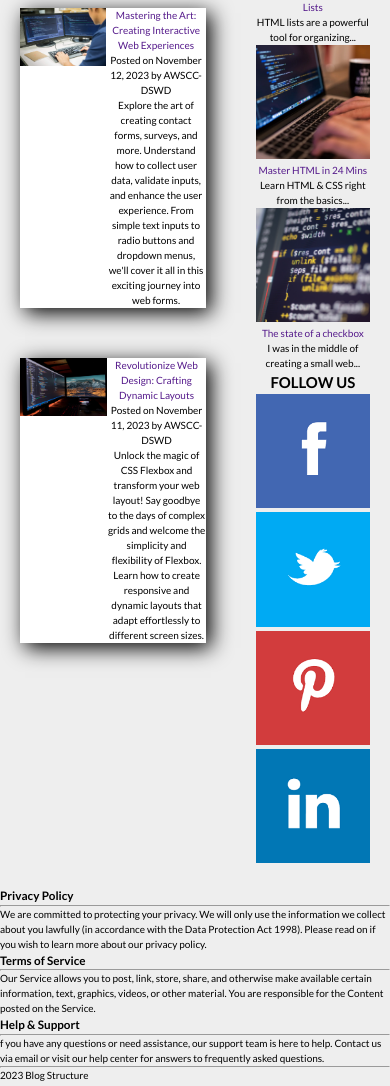
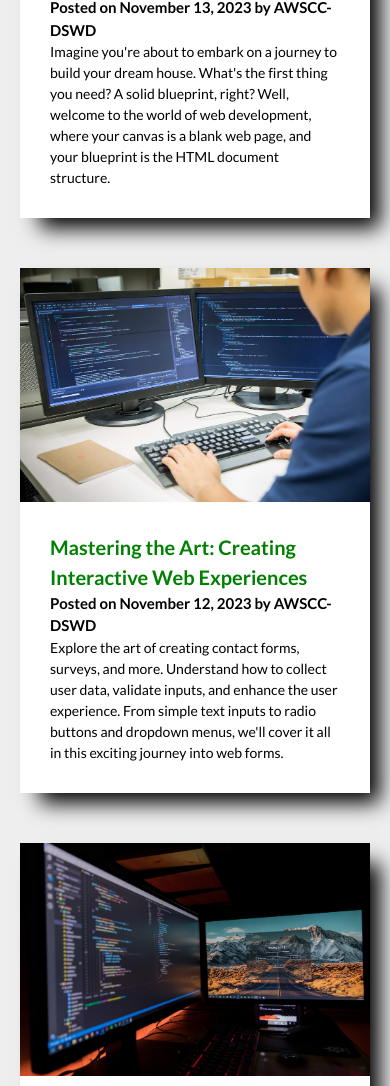
Before and after one commit to JosephAcacio/AWSCC-CodeQuest-Frontend, a plain HTML site: page projects/01-blog-post/index.html in a window 390 px wide. Shown: the part 707-1793 px from the top of the page. Drawn offline with Linux system fonts and the light colour scheme.

Commit message:
finished css without media queries

```diff
--- a/projects/01-blog-post/index.html
+++ b/projects/01-blog-post/index.html
@@ -8,8 +8,7 @@
     <title>Blog Template</title>
 </head>
 <body>
-    <div>
-        <header>
+    <div class="container">
         <nav>
             <p><span>Front-</span>End</p>
             <!-- Step 1.1: Create an Unordered List for Navigation -->
@@ -21,6 +20,7 @@
                 <li><a href="#">Contact</a></li>
             </ul>
         </nav>
+        <header>
             <section>
                 <!-- Step 2.1: Create a div for the container of the introductory part -->
                 <!-- Step 2.2: Inside the div, create a heading for the title of the blog. "Front-end" -->
@@ -57,21 +57,21 @@
                         <div class="post-image">
                             <img src="images/img2.jpeg" alt="Mastering the Art: Creating Interactive Web Experiences">
                         </div>
-                        <div>
-                            <a href="">Mastering the Art: Creating Interactive Web Experiences</a>
-                            <p>Posted on November 12, 2023 by AWSCC-DSWD</p>
-                            <p>Explore the art of creating contact forms, surveys, and more. Understand how to collect user data, validate inputs, and enhance the user experience. From simple text inputs to radio buttons and dropdown menus, we'll cover it all in this exciting journey into web forms.</p>
+                        <div class="post-content">
+                            <a class="post-title">Mastering the Art: Creating Interactive Web Experiences</a>
+                            <p class="post-info">Posted on November 12, 2023 by AWSCC-DSWD</p>
+                            <p class="post-summary">Explore the art of creating contact forms, surveys, and more. Understand how to collect user data, validate inputs, and enhance the user experience. From simple text inputs to radio buttons and dropdown menus, we'll cover it all in this exciting journey into web forms.</p>
                         </div>
                     </div>
 
                     <div class="post"> <!-- Include the following in this div for post: images/img3.jpeg, Revolutionize Web Design: Crafting Dynamic Layouts, Posted on November 11, 2023 by AWSCC-DSWD, Unlock the magic of CSS Flexbox and transform your web layout! Say goodbye to the days of complex grids and welcome the simplicity and flexibility of Flexbox. Learn how to create responsive and dynamic layouts that adapt effortlessly to different screen sizes. -->
-                        <div>
+                        <div class="post-image">
                             <img src="images/img3.jpeg" alt="Revolutionize Web Design: Crafting Dynamic Layouts">
                         </div>
-                        <div>
-                            <a href="">Revolutionize Web Design: Crafting Dynamic Layouts</a>
-                            <p>Posted on November 11, 2023 by AWSCC-DSWD</p>
-                            <p>Unlock the magic of CSS Flexbox and transform your web layout! Say goodbye to the days of complex grids and welcome the simplicity and flexibility of Flexbox. Learn how to create responsive and dynamic layouts that adapt effortlessly to different screen sizes.</p>
+                        <div class="post-content">
+                            <a class="post-title">Revolutionize Web Design: Crafting Dynamic Layouts</a>
+                            <p class="post-info">Posted on November 11, 2023 by AWSCC-DSWD</p>
+                            <p class="post-summary">Unlock the magic of CSS Flexbox and transform your web layout! Say goodbye to the days of complex grids and welcome the simplicity and flexibility of Flexbox. Learn how to create responsive and dynamic layouts that adapt effortlessly to different screen sizes.</p>
                         </div>
                     </div>
                 </article>
@@ -86,34 +86,34 @@
                     <!-- Under this subheading, create another div for "popular-posts", this will put all of the popular posts div into one div-->
                     <div class="popular-posts">
                         <div class="popular-post">
-                            <img src="images/posts/post1.jpg" alt="codes">
-                            <div>
-                                <a href="">Interesting HTML tags</a>
-                                <p> I am going to show you the top 9 interesting HTML...</p>
+                            <img class="popular-post-image" src="images/posts/post1.jpg" alt="codes">
+                            <div class="popular-post-content">
+                                <a class="popular-post-title" href="">Interesting HTML tags</a>
+                                <p class="popular-post-desc"> I am going to show you the top 9 interesting HTML...</p>
                             </div>
                         </div>
 
                         <div class="popular-post">
-                            <img src="images/posts/post2.png" alt="codes">
-                            <div>
-                                <a href="">Unleash the Potential of Lists</a>
-                                <p>HTML lists are a powerful tool for organizing...</p>
+                            <img class="popular-post-image" src="images/posts/post2.png" alt="codes">
+                            <div class="popular-post-content">
+                                <a class="popular-post-title"  href="">Unleash the Potential of Lists</a>
+                                <p class="popular-post-desc">HTML lists are a powerful tool for organizing...</p>
                             </div>
                         </div>
 
                         <div class="popular-post">
-                            <img src="images/posts/post3.webp" alt="codes">
-                            <div>
-                                <a href="">Master HTML in 24 Mins</a>
-                                <p>Learn HTML & CSS right from the basics...</p>
+                            <img class="popular-post-image" src="images/posts/post3.webp" alt="codes">
+                            <div class="popular-post-content">
+                                <a class="popular-post-title"  href="">Master HTML in 24 Mins</a>
+                                <p class="popular-post-desc">Learn HTML & CSS right from the basics...</p>
                             </div>
                         </div>
 
                         <div class="popular-post">
-                            <img src="images/posts/post4.png" alt="codes">
-                            <div>
-                                <a href="">The state of a checkbox</a>
-                                <p>I was in the middle of creating a small web...</p>
+                            <img class="popular-post-image" src="images/posts/post4.png" alt="codes">
+                            <div class="popular-post-content">
+                                <a class="popular-post-title"  href="">The state of a checkbox</a>
+                                <p class="popular-post-desc">I was in the middle of creating a small web...</p>
                             </div>
                         </div>
                     </div>
@@ -136,7 +136,7 @@
                         <!-- Inside this div, include the following: images/posts/post4.png, The state of a checkbox, I was in the middle of creating a small web...  -->
 
 
-                <div> <!-- div for "social-side" -->
+                <div class="social-side"> <!-- div for "social-side" -->
                     <!-- create a subheading:  FOLLOW US -->
                     <h2>FOLLOW US</h2>
                     <!-- under this subheading, create another div for social media links, this will put all of the social media links into one div-->
@@ -157,37 +157,37 @@
 
         <footer>
             <!-- Step 6: Inside the footer section, create a div for the "footerBoxes" -->
-            <div>
-                <div>
+            <div class="footerBoxes">
+                <div class="footerBox">
                     <h3>Privacy Policy</h3>
                     <hr>
                     <p>We are committed to protecting your privacy. We will only use the information we collect about you lawfully (in accordance with the Data Protection Act 1998). Please read on if you wish to learn more about our privacy policy.</p>
                 </div>
+
+                <div class="footerBox">
+                    <h3>Terms of Service</h3>
+                    <hr>
+                    <p> Our Service allows you to post, link, store, share, and otherwise make available certain information, text, graphics, videos, or other material. You are responsible for the Content posted on the Service.</p>
+                </div>
+
+                <div class="footerBox">
+                    <h3>Help & Support</h3>
+                    <hr>
+                    <p> f you have any questions or need assistance, our support team is here to help. Contact us via email or visit our help center for answers to frequently asked questions.</p>
+                </div>
+                <hr class="splitter">
+                <p class="copy-right">2023 Blog Structure</p>
             </div>
             <!-- Inside the footerBoxes div, create a div for the "footerBox" -->
             <!-- Inside the footerBox div, create an h3:  Privacy Policy -->
             <!-- Add an hr for a line -->
             <!-- Inside the footerBox div, create a paragraph:  We are committed to protecting your privacy. We will only use the information we collect about you lawfully (in accordance with the Data Protection Act 1998). Please read on if you wish to learn more about our privacy policy. -->
-            <div>
-                <div>
-                    <h3>Terms of Service</h3>
-                    <hr>
-                    <p> Our Service allows you to post, link, store, share, and otherwise make available certain information, text, graphics, videos, or other material. You are responsible for the Content posted on the Service.</p>
-                </div>
-            </div>
 
-            <div>
-                <div>
-                    <h3>Help & Support</h3>
-                    <hr>
-                    <p> f you have any questions or need assistance, our support team is here to help. Contact us via email or visit our help center for answers to frequently asked questions.</p>
-                </div>
-            </div>
 
             <!-- Using the instructions above, create 2 more footer boxes with the details: Terms of Service - Our Service allows you to post, link, store, share, and otherwise make available certain information, text, graphics, videos, or other material. You are responsible for the Content posted on the Service.
                 Help & Support - If you have any questions or need assistance, our support team is here to help. Contact us via email or visit our help center for answers to frequently asked questions. -->
-            <hr> <!-- Add an hr for a line "splitter"-->
-            <p>2023 Blog Structure</p> <!-- Add a paragraph for the "copy-right" -->
+            <!-- Add an hr for a line "splitter"-->
+            <!-- Add a paragraph for the "copy-right" -->
         </footer>
     </div>
 </body>
--- a/projects/01-blog-post/styles.css
+++ b/projects/01-blog-post/styles.css
@@ -6,7 +6,7 @@
     --white: white; /* Define your main color variable */
     --black: black; /* Define your secondary color variable */
     --green: green; /* Define your tertiary color variable */
-    --box-shadow: ; /* Define your box shadow variable */
+    --box-shadow: 15px 15px 20px -5px black; /* Define your box shadow variable */
 }
 
 /* Reset and Normalize */
@@ -61,13 +61,17 @@ nav {
     display: flex;
     justify-content: center;
     align-items: center;
-    flex-wrap: nowrap;
-    flex-direction: column;
+    flex-wrap: wrap;
+    flex-direction: row;
     margin: 0;
     height: auto;
     background-color: black;
     position: sticky;
-    padding: 10px
+    /*additional*/
+    top: 0;
+    z-index: 9999;
+    /*end additional*/
+    padding: 10px 50px;
 }
 
 /* Step 2: Navigation Text Styles */
@@ -81,7 +85,7 @@ nav p {
 
 /* Step 3: Navigation Span Styles */
 nav p span {
-    color: red;
+    color: var(--green);
     transition: ;
 }
 
@@ -91,6 +95,7 @@ nav ul {
     gap: 2rem;
     font-size: 2rem;
     z-index: 1;
+    margin-left: auto;
 }
 
 /* Step 5: Navigation List Item Styles */
@@ -99,27 +104,26 @@ nav ul li {
     padding: 4px 10px;
     border-radius: 10px;
     cursor: pointer;
-    transition: ;
+    transition: border 0.3s, background-color 0.3s, transform 0.3s;
 }
 
 /* Step 6: Navigation List Item Hover Styles */
 nav ul li:hover {
-    border: 2px solid red;
-    border-radius: 5px;
-    transition: ;
+    border: 2px solid var(--green);
+    background-color: var(--white);
+    transform: translateY(-5px);
 }
 
 /* Step 7: Navigation List Item Anchor Styles */
 nav ul li a {
     color: white;
-    font-weight: 500;
-    transition: ;
+    font-weight: 600;
+    transition: color 0.3s;
 }
 
 /* Step 8: Navigation List Item Anchor Hover Styles */
 nav ul li:hover > a {
-    font-weight: 700;
-    transition: ;
+    color: var(--black)
 }
 
 /* Step 9: Responsive Styles for Navigation */
@@ -141,7 +145,7 @@ nav ul li:hover > a {
 /* Step 1: Section Styles */
 section {
     position: relative;
-    background-color: green;
+    background: linear-gradient(to top, var(--green), var(--black));
     height: 250px;
 }
 
@@ -229,69 +233,76 @@ section {
 .post {
     display: flex;
     background-color: var(--white);
-    box-shadow: 5px 5px 20px var(--black);
+    box-shadow: var(--box-shadow);
     margin-bottom: 5rem;
-    position: ;
+    position: relative;
     min-height: ;
 }
 
 /* Step 5: Post Image Styles */
 .post-image {
     min-height: 100%;
-    transition: ;
-    overflow: ;
+    transition: transform 0.5s;
+    overflow: hidden;
 }
 
 /* Step 6: Hover Effect on Post Image */
 .post:hover .post-image img {
-    /* transform: ;
-    transition: ; */
+    transform: scale(1.5);
+    transition: transform 0.5s;
 }
 
 /* Step 7: Post Image Inner Styles */
 .post-image img {
-    /* height: ;
-    transition: ;
-    object-fit: ; */
+    height: 100%;
+    transition: transform 0.5s;
+    object-fit: cover;
+    /*start add*/
+    display: block;
+    cursor: pointer;
+    /*end add*/
 }
 
 /* Step 8: Post Content Styles */
 .post-content {
-    /* padding: ;
-    text-align: ;
-    display: ;
-    flex-direction: ;
-    flex-wrap: ;
-    justify-content: ; */
+    padding: 3rem;
+    text-align: left;
+    display: flex;
+    flex-direction: column;
+    flex-wrap: wrap;
+    justify-content: space-evenly;
 }
 
 /* Step 9: Post Title Styles */
 .post-title {
-    /* color: ;
-    font-size: ;
-    font-weight: ;
-    cursor: ; */
+    color: var(--green);
+    font-size: 2rem;
+    font-weight: 700;
+    cursor: pointer;
 }
 
 /* Step 10: Post Info Styles */
 .post-info {
-    /* text-align: ;
-    padding: ;
-    color: ;
-    font-size: ; */
+    text-align: left;
+    padding: 0;
+    color: var(--black);
+    font-size: 1.5rem;
+    /*start add*/
+    font-weight: 600;
+    /*end*/
 }
 
 /* Step 11: Post Summary Styles */
 .post-summary {
-    /* line-height: ;
-    color: ;
-    font-size: ; */
+    line-height: 1.5;
+    color: var(--black);
+    font-size: 1.4rem;
 }
 
 /* Step 12: Responsive Styles */
 @media only screen and (max-width: 992px) {
     .main-content {
-        /* flex-direction: ; */
+        flex-direction: column;
     }
 }
 
@@ -302,7 +313,7 @@ section {
     }
 
     .post {
-        /* flex-direction: ; */
+        flex-direction: column;
     }
 }
 
@@ -310,117 +321,136 @@ section {
 
 /* Step 1: Sidebar Container Styles */
 .sidebar {
-    /* text-align: ;
-    display: ;
-    flex-direction: ;
-    flex-wrap: ;
-    align-items: ;
-    align-content: ; */
+    text-align: center;
+    display: flex;
+    flex-direction: column;
+    flex-wrap: wrap;
+    align-items: center;
+    align-content: center;
+    /* background-color: rgb(216, 214, 214); */
 }
 
 /* Step 2: Popular Posts Container Styles */
 .popular-posts-side {
-    /* margin: ;
-    width: ; */
+    margin: 1rem 2rem;
+    width: 35rem;
 }
 
 /* Step 3: Popular Posts Heading Styles */
 .popular-posts-side h2, .social-side h2 {
-    /* font-size: ;
-    color: ;
-    font-weight: ;
-    padding-bottom: ;
-    padding-top: ; */
+    font-size: 2.5rem;
+    color: var(--white);
+    font-weight: 700;
+    padding-bottom: 1rem;
+    padding-top: 1rem;
+    margin-bottom: 1rem;
+    background-color: var(--green);
 }
 
 /* Step 4: Popular Post Styles */
 .popular-post {
-    /* position: ;
-    background-color: ;
-    margin-bottom: ;
-    box-shadow: ;
-    display: ;
-    align-items: ;
-    flex-wrap: ;
-    flex-direction: ;
-    align-content: ;
-    padding: ;
+    position: relative;
+    background-color: var(--white);
+    margin-bottom: 3rem;
+    box-shadow: var(--box-shadow);
+    display: flex;
+    align-items: center;
+    flex-wrap: wrap;
+    flex-direction: column;
+    align-content: center;
+    padding: 10px;
     gap: ;
-    transition: ; */
+    transition: margin 0.3s;
+}
+
+.popular-post-content{
+    padding-top: 1rem;
 }
 
 /* Step 5: Popular Post Hover Styles */
 .popular-post:hover {
-    /* margin-left: ;
-    margin-right: ;
-    transition: ; */
+    margin-left: 5px;
+    margin-right: 5px;
+    transition: margin 0.3s;
 }
 
 /* Step 6: Popular Post Image Styles */
 .popular-post-image {
-    /* width: ;
-    height: ; */
+    width: 100%;
+    height: 25rem;
 }
 
 /* Step 7: Popular Post Image Hover Styles */
 .popular-post-image img {
-    /* min-width: ;
-    min-height: ;
-    object-fit: ; */
+    min-width: 100%;
+    min-height: 100%;
+    object-fit: cover;
 }
 
 /* Step 8: Popular Post Title Styles */
 .popular-post-title {
-    /* font-size: ;
-    color: ;
-    font-weight: ; */
+    font-size: 1.7rem;
+    color: black;
+    font-weight: 600;
 }
 
 /* Step 9: Popular Post Description Styles */
 .popular-post-desc {
-    /* font-size: ;
-    color: ; */
+    font-size: 1.3rem;
+    color: black;
 }
 
 /* Step 10: Responsive Styles for Popular Posts Container */
 @media only screen and (max-width: 500px) {
     .popular-posts-side {
-        /* margin: ; */
+        margin: 0;
     }
 
     .sidebar {
-        /* flex-direction: ; */
+        flex-direction: column;
     }
 }
 
 /* Step 11: Social Side Container Styles */
 .social-side {
-    /* margin: ;
-    width: ; */
+    margin: 0;
+    width: 100%;
 }
 
 /* Step 12: Social Side Box Styles */
 .social-side div {
-    /* display: ;
-    padding: ;
-    box-shadow: ;
-    background: ;
-    border-radius: ;
-    gap: ;
-    justify-content: ; */
+    display: flex;
+    padding: 5px;
+    box-shadow: var(--box-shadow);
+    background: rgb(187, 187, 187);
+    border-radius: 10px;
+    gap: 2rem;
+    justify-content: center;
 }
 
 /* Step 13: Social Side Link Styles */
 .social-side div a {
-    /* max-width: ;
-    transition: ; */
+    max-width:  100%;
+    transition: border 0.2s, filter 0.2s;
+}
+
+.social-side div a img{
+    border-radius: 50px;
+    width: 50px;
+    transition: border 0.2s, filter 0.2s;
 }
 
 /* Step 14: Social Side Link Hover Styles */
-.social-side div a:hover img {
-    /* border-radius: ;
-    filter: ;
-    transition: ; */
+.social-side div:hover img{
+    opacity: .5;
+    filter: blur(1rem);
+    transition: filter 0.2s;
+}
+
+.social-side div img:hover{
+    opacity: 100%;
+    filter: blur(0);
+    transition: filter 0.3s;
 }
 
 /* Step 15: Footer Splitter Styles */
@@ -439,63 +469,63 @@ section {
 
 /* Step 1: Footer Container Styles */
 .container footer {
-    /* background-color: ;
-    color: ; */
+    background-color: var(--black);
+    color: var(--white);
 }
 
 /* Step 2: Footer Boxes Container Styles */
 .container footer .footerBoxes {
-    /* display: ;
-    flex-direction: ;
-    align-content: ;
-    justify-content: ;
-    align-items: ;
-    gap: ;
-    padding: ; */
+    display: flex;
+    flex-direction: row;
+    align-content: center;
+    justify-content: center;
+    align-items: center;
+    gap: 2rem;
+    padding: 1rem;
 }
 
 /* Step 3: Responsive Styles for Footer Boxes Container */
 @media only screen and (max-width: 1000px) {
     .container footer .footerBoxes {
-        /* padding: ; */
+        padding: 3rem;
     }
 }
 
 /* Step 4: Responsive Styles for Footer Boxes Container (Mobile) */
 @media only screen and (max-width: 600px) {
     .container footer .footerBoxes {
-        /* flex-direction: ; */
+        flex-direction: column;
     }
 }
 
 /* Step 5: Footer Box Styles */
 .container footer .footerBoxes .footerBox {
-    /* flex: ;
-    text-align: ; */
+    flex: 1 3 auto;
+    text-align: center;
 }
 
 /* Step 6: Footer Box Heading Styles */
 .container footer .footerBoxes .footerBox h3 {
-    /* color: ;
-    font-size: ;
-    font-weight: ;
-    letter-spacing: ;
-    padding-bottom: ; */
+    color: red;
+    font-size: 1.3rem;
+    font-weight: 600;
+    letter-spacing: .2rem;
+    padding-bottom: 1rem;
 }
 
 /* Step 7: Footer Box Divider Styles */
 .container footer .footerBoxes .footerBox hr {
-    /* height: ;
+    height: 3px;
     width: ;
-    background: ;
+    background: var(--white);
     border: ;
-    margin-bottom: ; */
+    margin-bottom: 0.5rem;
 }
 
 /* Step 8: Footer Box Text Styles */
 .container footer .footerBoxes .footerBox p {
-    /* font-size: ;
-    color: ; */
+    font-size: 1.1rem;
+    color: #eee;
 }
 
 /* Step 9: Footer Splitter Styles */
@@ -503,18 +533,19 @@ section {
     /* height: ;
     width: ;
     margin: ;
-    background: ;
+    background-color: ;
     border: ;
     margin-bottom: ; */
 }
 
 /* Step 10: Copy-Right Text Styles */
 .copy-right {
-    /* font-size: ;
-    width: ;
-    text-align: ;
-    opacity: ;
-    padding: ; */
+    font-size: 1.2rem;
+    width: auto;
+    text-align: center;
+    opacity: 1;
+    padding: 0;
+    font-weight: 600;
 }
 
 /* Responsive Design */
```
Lines whose indentation alone changed are shown as unchanged.
